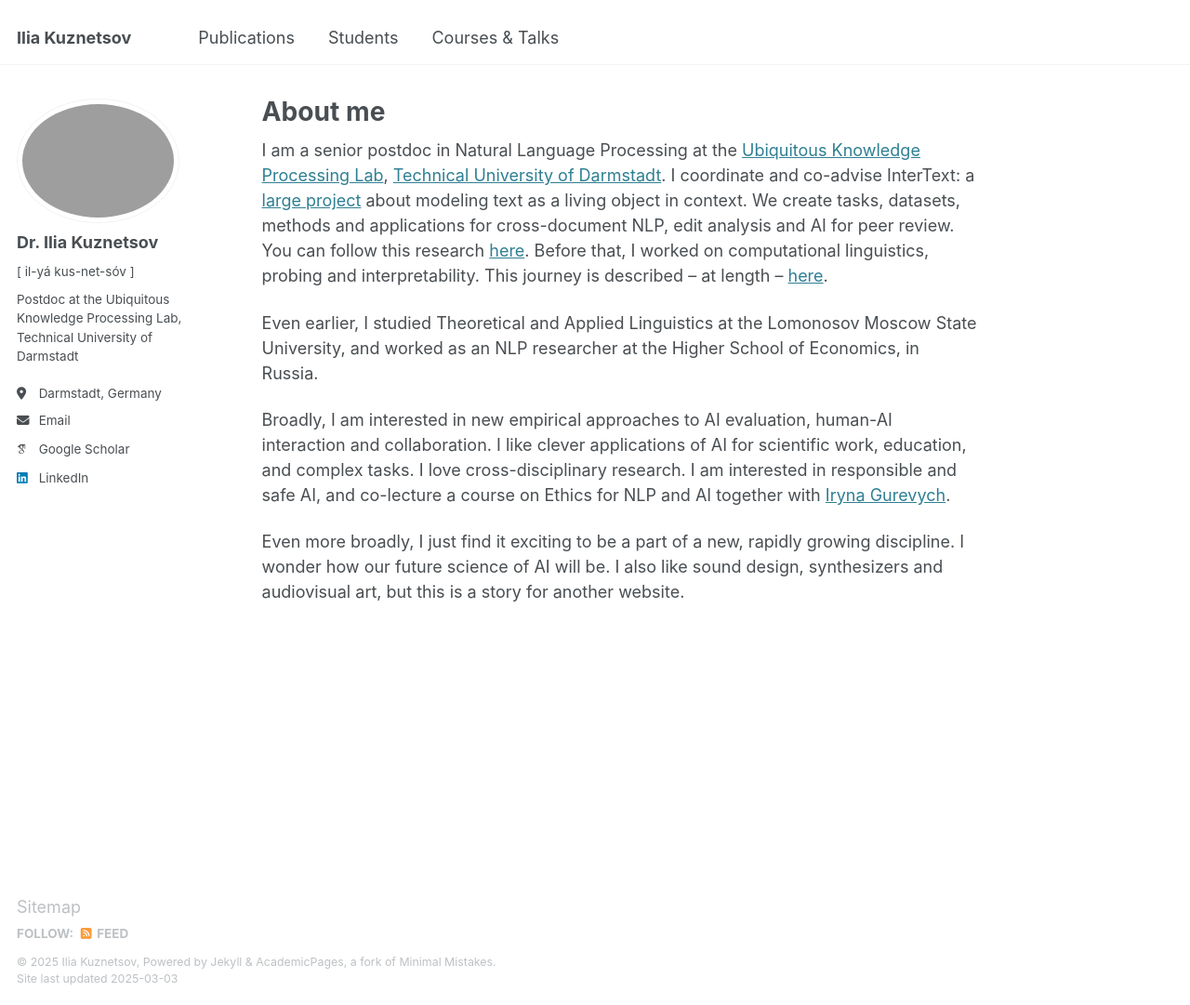
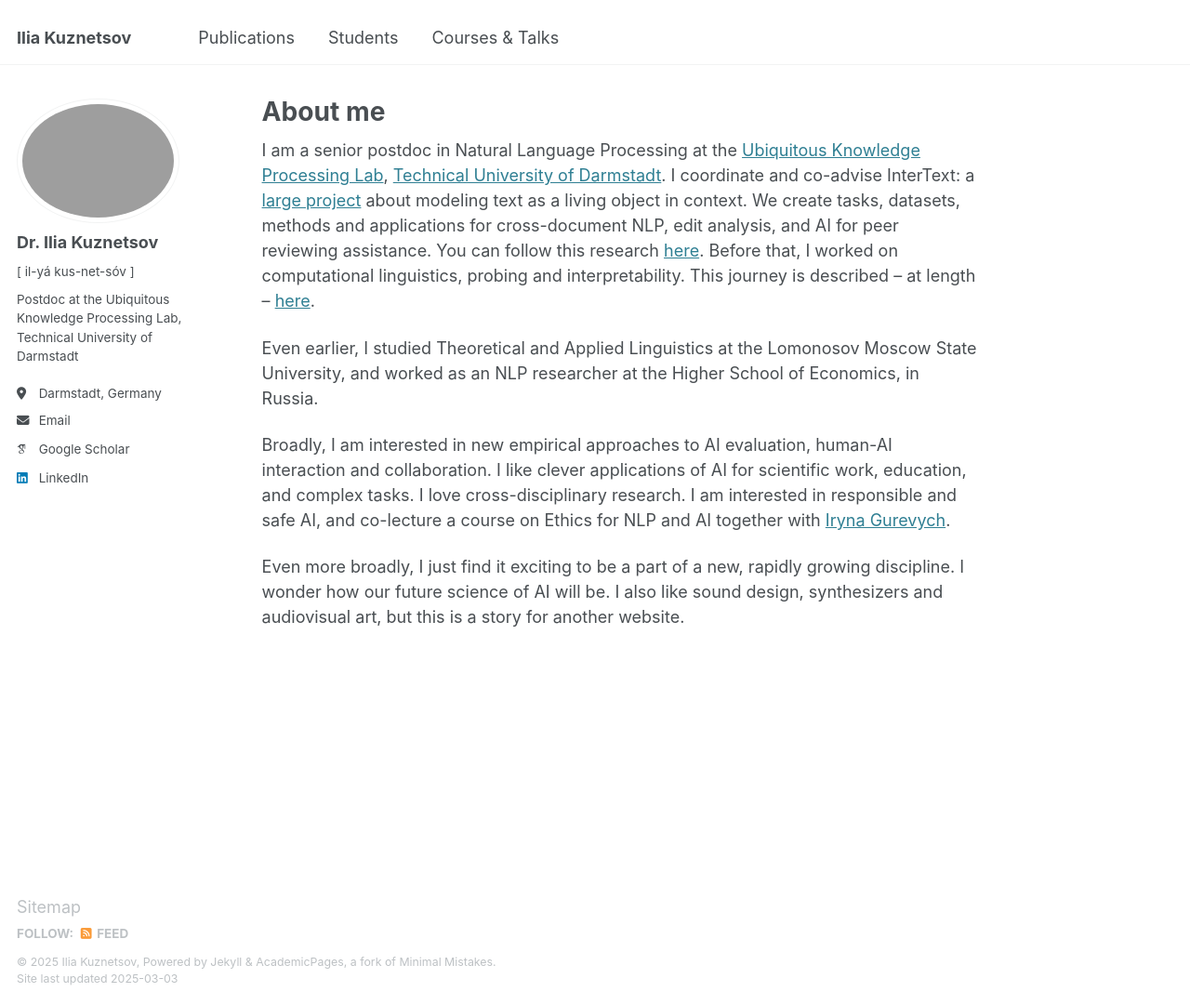
Before and after one commit to iokuznetsov/iokuznetsov.github.io, a Jekyll site: the page built from _pages/about.md, in a window 1280 px wide and 1081 px high. Shown: the whole window at 93% size. Built offline with Jekyll 4.4.1, drawn with Linux system fonts in a browser that asks for light colours; some web fonts are replaced.

Commit message:
Update about.md

```diff
--- a/_pages/about.md
+++ b/_pages/about.md
@@ -9,7 +9,7 @@
 
 I am a senior postdoc in Natural Language Processing at the [Ubiquitous Knowledge Processing Lab](https://www.informatik.tu-darmstadt.de/ukp/ukp_home/index.en.jsp),
 [Technical University of Darmstadt](https://www.tu-darmstadt.de/). I coordinate and co-advise InterText: a [large project](https://erc.europa.eu/projects-statistics/science-stories/artificial-intelligence-living-texts) about modeling text as a living object in context.
-We create tasks, datasets, methods and applications for cross-document NLP, edit analysis and AI for peer review.
+We create tasks, datasets, methods and applications for cross-document NLP, edit analysis, and AI for peer reviewing assistance.
 You can follow this research [here](https://intertext.ukp-lab.de/).
 Before that, I worked on computational linguistics, probing and interpretability.
 This journey is described – at length – [here](https://tuprints.ulb.tu-darmstadt.de/19851/).
```
